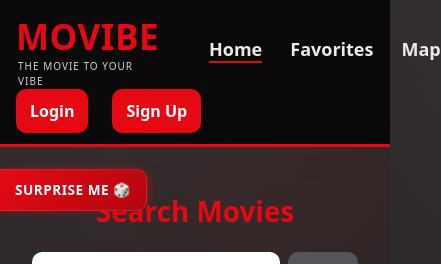
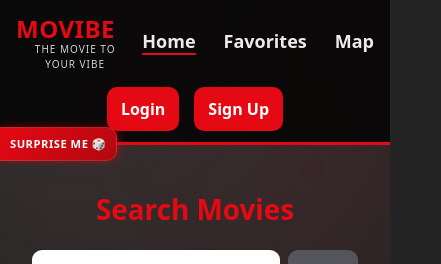
Before and after one commit to shirshalev22/MOVIBE, a React (Create React App) app: page / in a window 390 px wide. Shown: the top 264 px of the page, 441 px wide, since content can reach past the window. Built offline with nearby package versions, Linux system fonts and the light colour scheme; no server answers.

Commit message:
fixed mobile design

```diff
--- a/public/index.html
+++ b/public/index.html
@@ -3,7 +3,7 @@
   <head>
     <meta charset="utf-8" />
     <link rel="icon" href="%PUBLIC_URL%/favicon.ico" />
-    <meta name="viewport" content="width=device-width, initial-scale=1" />
+    <meta name="viewport" content="width=device-width, initial-scale=1.0" />
     <meta name="theme-color" content="#000000" />
     <meta
       name="description"
--- a/src/index.css
+++ b/src/index.css
@@ -145,11 +145,13 @@ a:hover{ color:var(--border); text-decoration:underline; }
   display:flex;
   justify-content:space-between;
   align-items:center;
+  flex-wrap: wrap;
+  gap: 10px;
 }
 .brand{
   color:var(--border);
   font-weight:800;
-  font-size:35px;
+  font-size: clamp(24px, 5vw, 35px);
   letter-spacing:.5px;
 }
 .brand span{ text-transform:uppercase; }
@@ -160,8 +162,8 @@ a:hover{ color:var(--border); text-decoration:underline; }
 
 .logout-inline{ padding:8px 12px; width:auto; }
 
-.left-group{ display:flex; align-items:center; gap:50px; }
-.right-group{ display:flex; align-items:center; gap:24px; }
+.left-group{ display:flex; align-items:center; gap:15px; }
+.right-group{ display:flex; align-items:center; gap:15px; }
 
 .greeting{ color:var(--text); font-size:20px; }
 .greeting strong{ font-weight:800; }
@@ -424,13 +426,6 @@ a:hover{ color:var(--border); text-decoration:underline; }
   font-size:.85rem;
 }
 
-/* רספונסיביות */
-@media (max-width: 768px){
-  .grid-2{ grid-template-columns: 1fr; }
-  .poster-box{ flex-basis:140px; height:190px; }
-  .movie-card{ min-height:220px; }
-}
-
 /* ===== Internal Comments Section (Floating inside Card) ===== */
 .internal-comments {
   margin-top: 30px;
@@ -608,17 +603,6 @@ a:hover{ color:var(--border); text-decoration:underline; }
   color: #ccc;
 }
 
-@media (max-width: 768px) {
-  .info-content {
-    flex-direction: column;
-    align-items: center;
-  }
-  .info-poster-wrap {
-    flex: 0 0 auto;
-    width: 200px;
-  }
-}
-
 .lucky-tab {
   position: fixed;
   left: 0;
@@ -665,3 +649,28 @@ a:hover{ color:var(--border); text-decoration:underline; }
 .close-lucky:hover {
   color: #e50914;
 }
+
+/* --- רספונסיביות לטלפונים (מסכים עד 600 פיקסלים) --- */
+@media (max-width: 600px) {
+  .greeting {
+    font-size: 16px;
+  }
+  .left-group {
+    gap: 10px;
+  }
+  .header-inner {
+    flex-direction: column;
+    text-align: center;
+    gap: 15px;
+  }
+  .actions, .vote-row {
+    justify-content: center;
+  }
+  .lucky-tab {
+    padding: 8px 10px;
+    top: 15%;
+  }
+  .lucky-tab span {
+    font-size: 0.7rem;
+  }
+}
```
